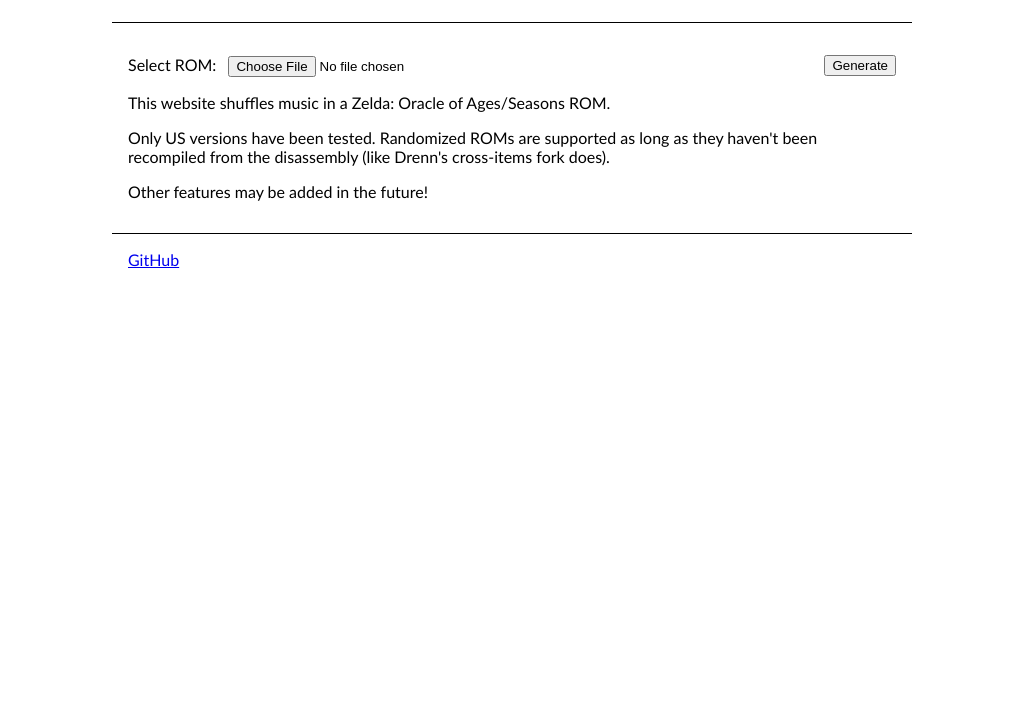
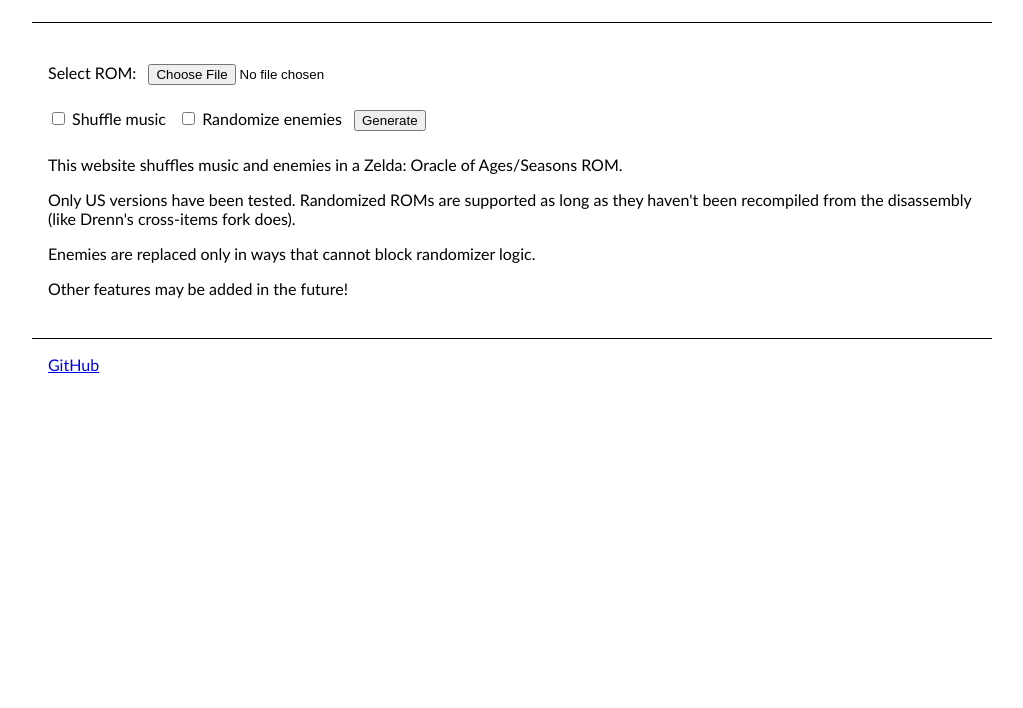
Before and after one commit to jangler/oracles-randomizer-extras, a website: page docs/index.html in a window 1280 px wide. Shown: the part 92-800 px from the top of the page, without its empty margins (128-1151 px from the left). Drawn offline with Linux system fonts and the light colour scheme.

Commit message:
Add enemizer UI

```diff
--- a/docs/index.html
+++ b/docs/index.html
@@ -11,18 +11,31 @@
 </head>
 
 <body>
+
   <header>
     <h1>Oracles Randomizer Extras</h1>
   </header>
+
   <main>
-    <p>
+
+    <section>
       <label for="fileInput">Select ROM:</label>
       <input type="file" id="fileInput" accept=".gbc">
+    </section>
+
+    <section>
+      <input type="checkbox" id="musicShuffleCheckbox">
+      <label for="musicShuffleCheckbox">Shuffle music</label>
+      <input type="checkbox" id="enemizerCheckbox">
+      <label for="enemizerCheckbox">Randomize enemies</label>
       <button id="generateButton">Generate</button>
-    </p>
       <p id="messageArea"></p>
+    </section>
+
+    <section>
       <p>
-      This website shuffles music in a Zelda: Oracle of Ages/Seasons ROM.
+        This website shuffles music and enemies in a Zelda: Oracle of
+        Ages/Seasons ROM.
       </p>
       <p>
         Only US versions have been tested. Randomized ROMs are supported as long
@@ -30,12 +43,19 @@
         cross-items fork does).
       </p>
       <p>
+        Enemies are replaced only in ways that cannot block randomizer logic.
+      </p>
+      <p>
         Other features may be added in the future!
       </p>
+    </section>
+
   </main>
+
   <footer>
     <a href="https://github.com/jangler/oracles-randomizer-extras">GitHub</a>
   </footer>
+
 </body>
 
 </html>
--- a/docs/styles.css
+++ b/docs/styles.css
@@ -1,6 +1,6 @@
 body {
     width: 100%;
-    max-width: 50rem;
+    max-width: 60rem;
     margin: auto;
     font-family: 'Gill Sans', 'Gill Sans MT', Calibri, 'Trebuchet MS', sans-serif;
 }
@@ -15,11 +15,12 @@
 }
 
 label {
-    padding-right: 0.5rem;
+    margin-right: 0.5rem;
 }
 
-#generateButton {
-    float: right;
+section {
+    margin-top: 1.5rem;
+    margin-bottom: 1.5rem;
 }
 
 #messageArea {
--- a/src/music.ts
+++ b/src/music.ts
@@ -2,7 +2,7 @@
 
 export { shuffleMusicInPlace };
 
-import { Game, romType, readPtr, fixHeaderChecksum } from './rom';
+import { Game, romType, readPtr } from './rom';
 
 const musicBankOffset = 0x03 * 0x4000;
 const musicTableOffsets = {
@@ -80,5 +80,4 @@
 
     const musicMap = createShuffleMap(unqiueMusicValues);
     replaceMusicValues(view, musicGroupPtrs, musicMap);
-    fixHeaderChecksum(rom);
 }
```
Also changed, not shown: docs/script.js (+1 -1 lines), src/enemizer.ts (added, +7 -0 lines), src/index.ts (+9 -1 lines). Lines whose indentation alone changed are shown as unchanged.
